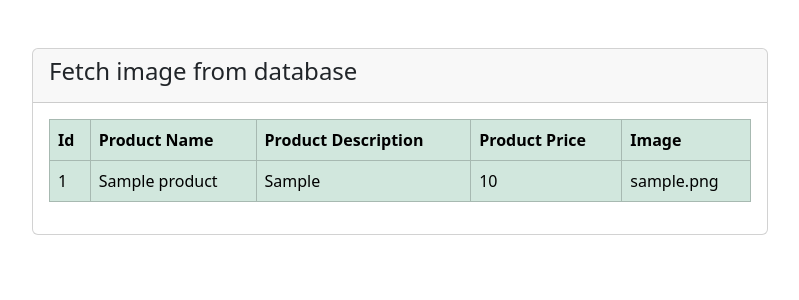
After one commit to AitazazAhmad/Falcon_backend, a PHP site: page /home.php in a window 1280 px wide. The commit adds this page. Shown: the top 300 px of the page, without its empty margins (240-1039 px from the left). Run offline with PHP 8.4, Linux system fonts and the light colour scheme; tables that the repository leaves empty or names only in its code hold one stand-in row (values such as "Sample post").

Commit message:
add fetching module

```diff
--- /dev/null
+++ b/products/home.php
@@ -0,0 +1,63 @@
+<?php include('header.php'); ?>
+
+<div class="container mt-5">
+    <div class="row justify-content-center">
+        <div class="col-md-8">
+            <div class="card">
+                <div class="card-header">
+                    <h4>Fetch image from database</h4>
+                </div>
+                <div class="card-body">
+
+                    <table class="table table-success table-bordered">
+                        <thead>
+                            <tr>
+                                <th scope="col">Id</th>
+                                <th scope="col">Product Name</th>
+                                <th scope="col">Product Description</th>
+                                <th scope="col">Product Price</th>
+                                <th scope="col">Image</th>
+                            </tr>
+                        </thead>
+                        <tbody>
+
+                            <?php
+                            $connection = mysqli_connect("localhost", "root", "", "crud_operations");
+
+                            $fetch_image_query = "SELECT * FROM products";
+                            $fetch_image_query_run = mysqli_query($connection, $fetch_image_query);
+
+                            if (mysqli_num_rows($fetch_image_query_run) > 0) {
+                                foreach ($fetch_image_query_run as $row) {
+                                    ?>
+
+                                    <tr>
+                                        <td><?php echo $row['id']; ?></td>
+                                        <td><?php echo $row['name']; ?></td>
+                                        <td><?php echo $row['disc']; ?></td>
+                                        <td><?php echo $row['price']; ?></td>
+                                        <td><?php echo $row['image']; ?></td>
+
+                                    </tr>
+
+                                    <?php
+                                }
+                            } else {
+                                ?>
+                                <tr>
+                                    <td colspan="5">NO RECORD FOUND</td>
+                                </tr>
+                                <?php
+                            }
+                            ?>
+
+                        </tbody>
+                    </table>
+
+                </div>
+            </div>
+        </div>
+    </div>
+</div>
+
+<?php include('footer.php'); ?>
```
Also changed, not shown: products/code.php (+10 -4 lines).
